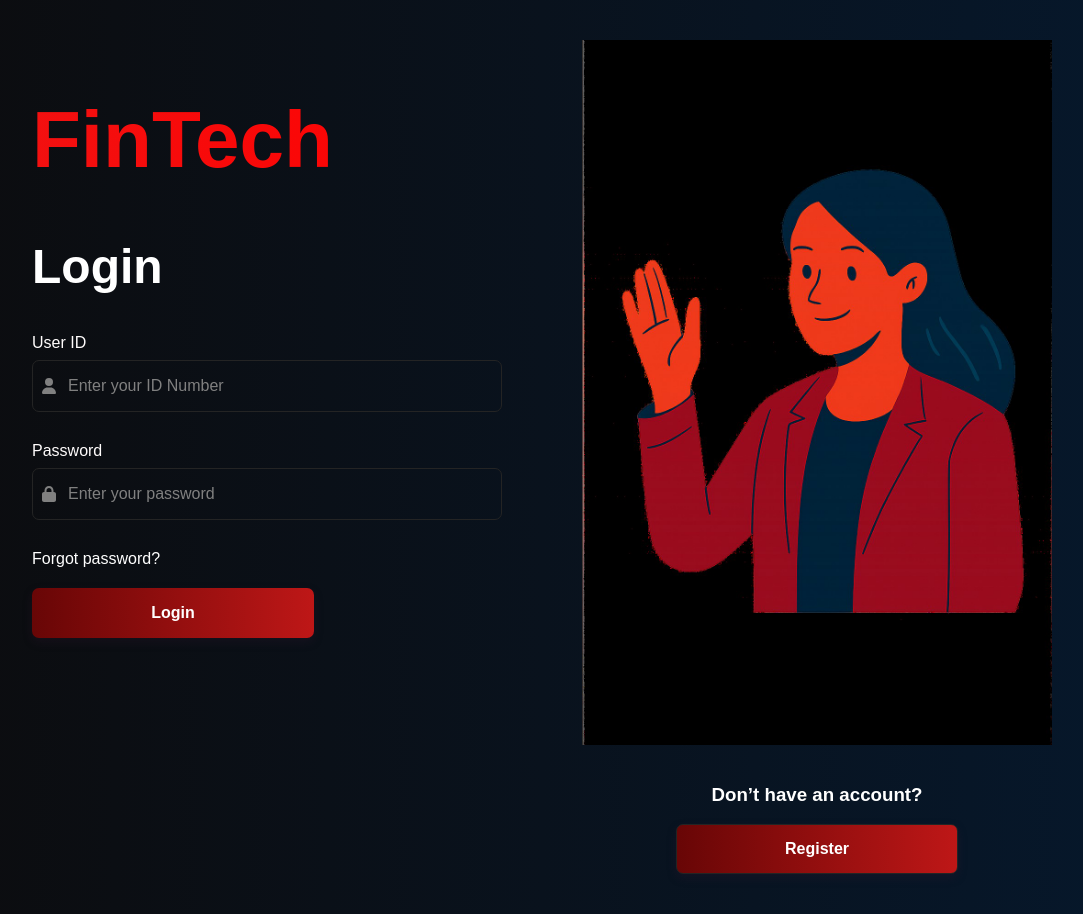
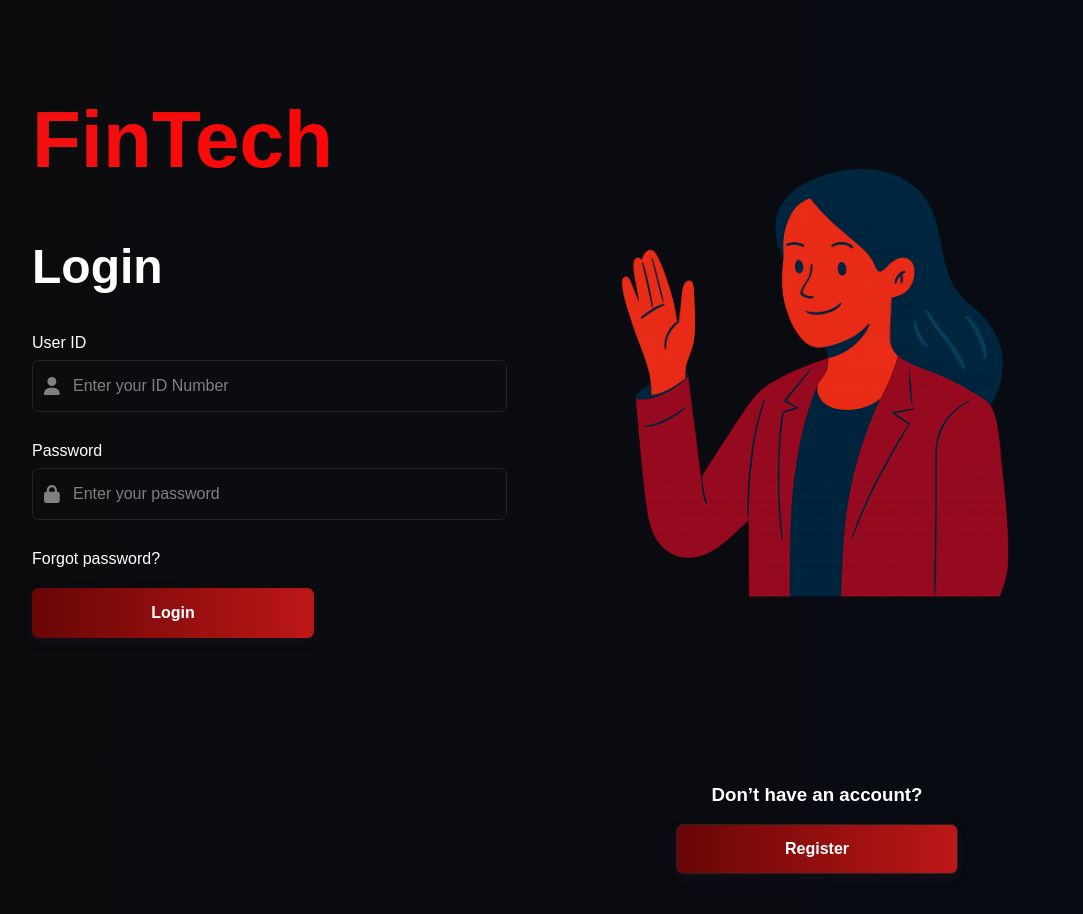
Before and after one commit to R-B-Devs/FinTech, a React (Create React App) app in the folder client/: page /login in a window 1280 px wide. Shown: the whole page, without its empty margins (98-1181 px from the left). Built offline with nearby package versions, Linux system fonts and the light colour scheme; the HTML template or start-up script is replaced by a standard one.

Commit message:
Login picture

```diff
--- a/client/src/styles/LoginPage.css
+++ b/client/src/styles/LoginPage.css
@@ -4,9 +4,9 @@
   display: flex;
   justify-content: center;
   align-items: center;
-  background: linear-gradient(to right, #0c0c0e, #06182c);
+  background: linear-gradient(to right, #0c0c0e, #080b13);
   font-family: sans-serif;
-  color: white;
+  color: rgb(255, 255, 255);
 }
 
 .brand-title {
@@ -70,16 +70,16 @@
 
 .input-icon {
   position: absolute;
-  left: 10px;
+  left: 12px;
   top: 50%;
   transform: translateY(-50%);
   color: gray;
-  font-size: 16px;
+  font-size: 18px;
   pointer-events: none;
 }
 
 .input-field.with-icon {
-  padding-left: 35px;
+  padding-left: 40px;
 }
 
 .input-field {
@@ -87,10 +87,16 @@
   height: 50px;
   width: 90%;
   background-color: transparent;
-  color: gray;
+  color: white;
   border: 1px solid rgb(36, 36, 36);
   padding: 0 10px;
   font-size: 1rem;
+}
+
+.input-field:focus {
+  outline: none;
+  border-color: #be1717;
+  box-shadow: 0 0 0 2px rgba(190, 23, 23, 0.3);
 }
 
 .input-field::placeholder {
```
Also changed, not shown: client/src/assets/login-image.jpg.
